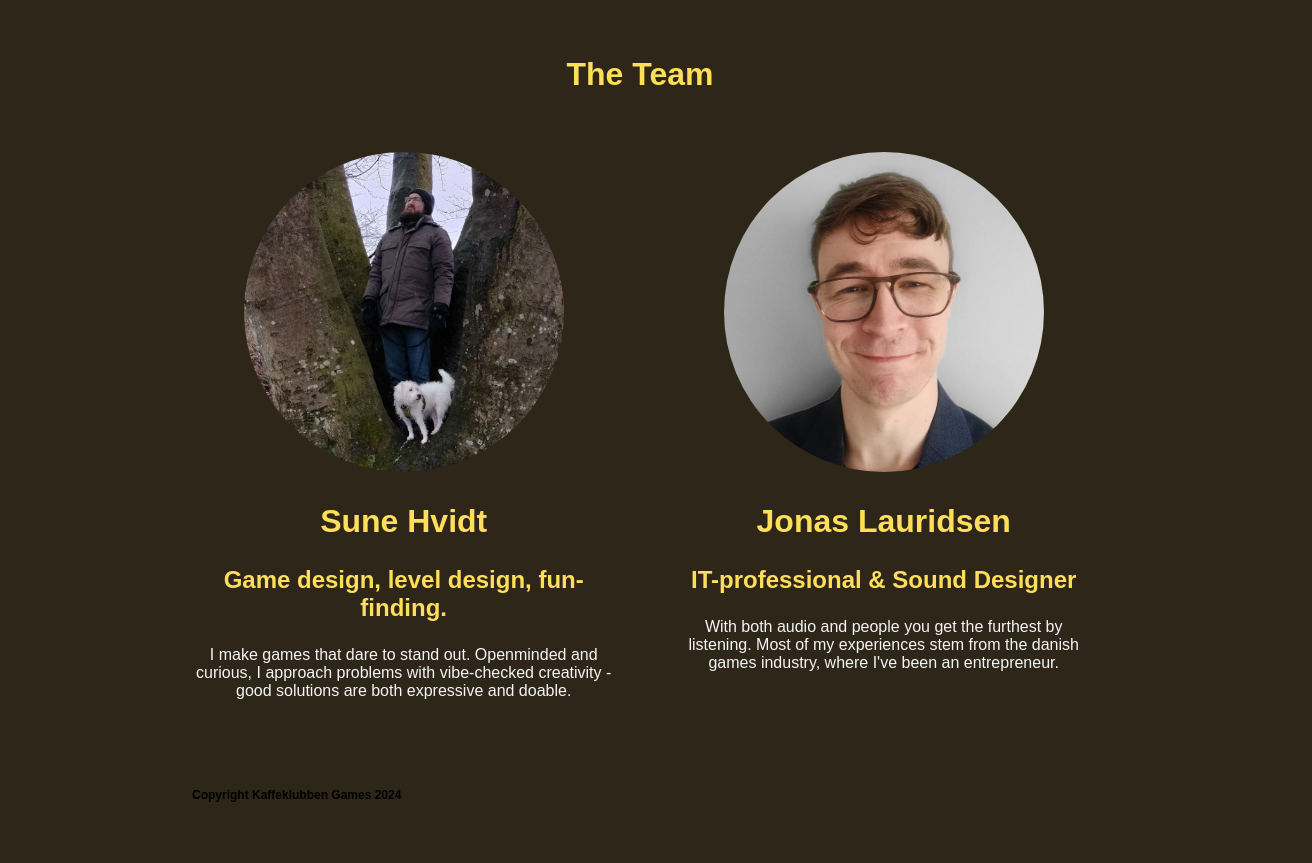
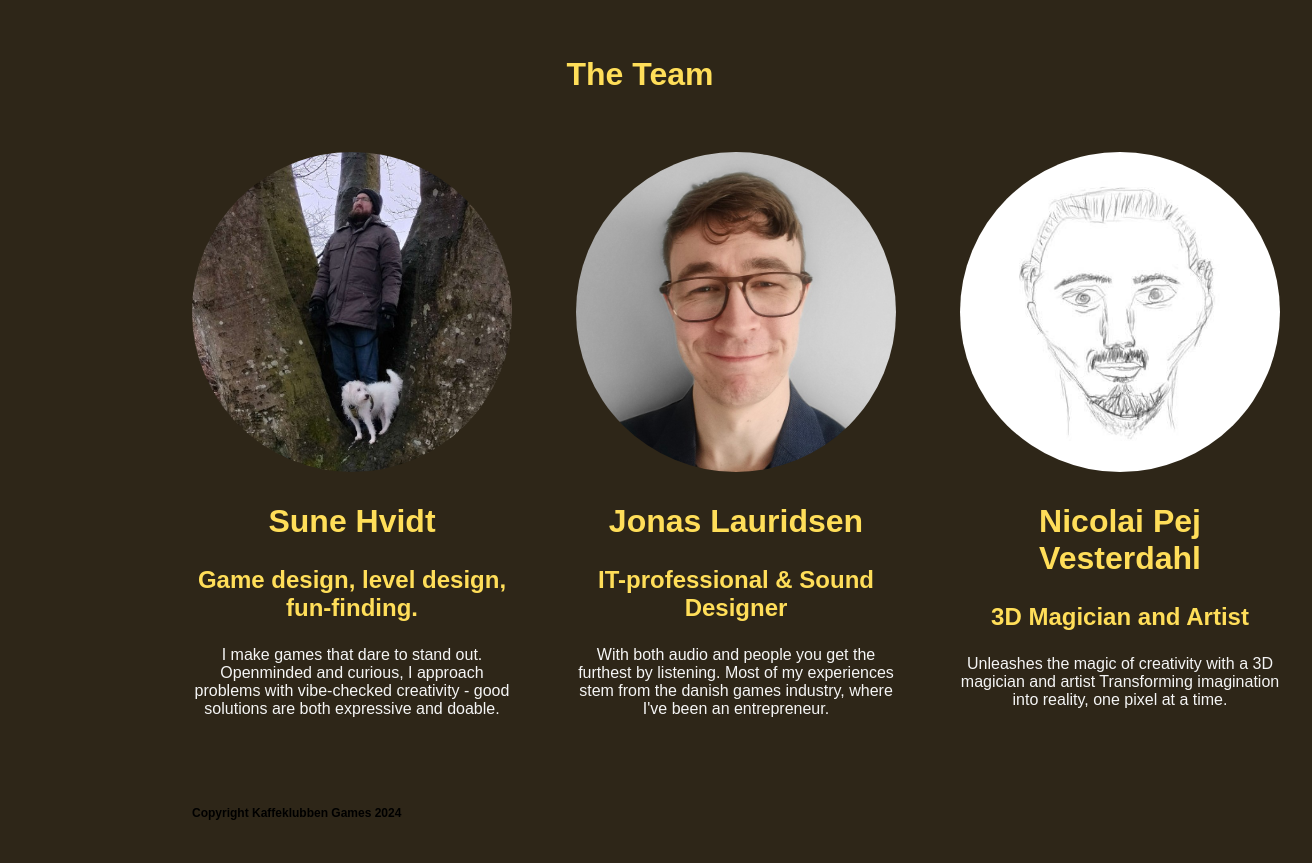
Before and after one commit to tezk1993/KaffeKlubben-Games-Website, a plain HTML site: page index.html in a window 1280 px wide. Shown: the part 1620-2483 px from the top of the page, 1312 px wide, since content can reach past the window. Drawn offline with Linux system fonts and the light colour scheme; a web font is replaced by a local one.

Commit message:
Pej Added

```diff
--- a/index.html
+++ b/index.html
@@ -115,6 +115,16 @@
               Most of my experiences stem from the danish games industry, where I've been an entrepreneur.
             </p>
           </div>
+
+          <div class="profile">
+            <img src="img/pejvesterdahl.jpg" alt="pej_profile_img">
+            <h2>Nicolai Pej Vesterdahl</h2>
+            <h3>3D Magician and Artist</h3>
+            <p>
+              Unleashes the magic of creativity with a 3D magician and artist
+              Transforming imagination into reality, one pixel at a time.
+            </p>
+          </div>
         </div>
 
         <footer>
```
Also changed, not shown: img/pejvesterdahl.jpg (added).
